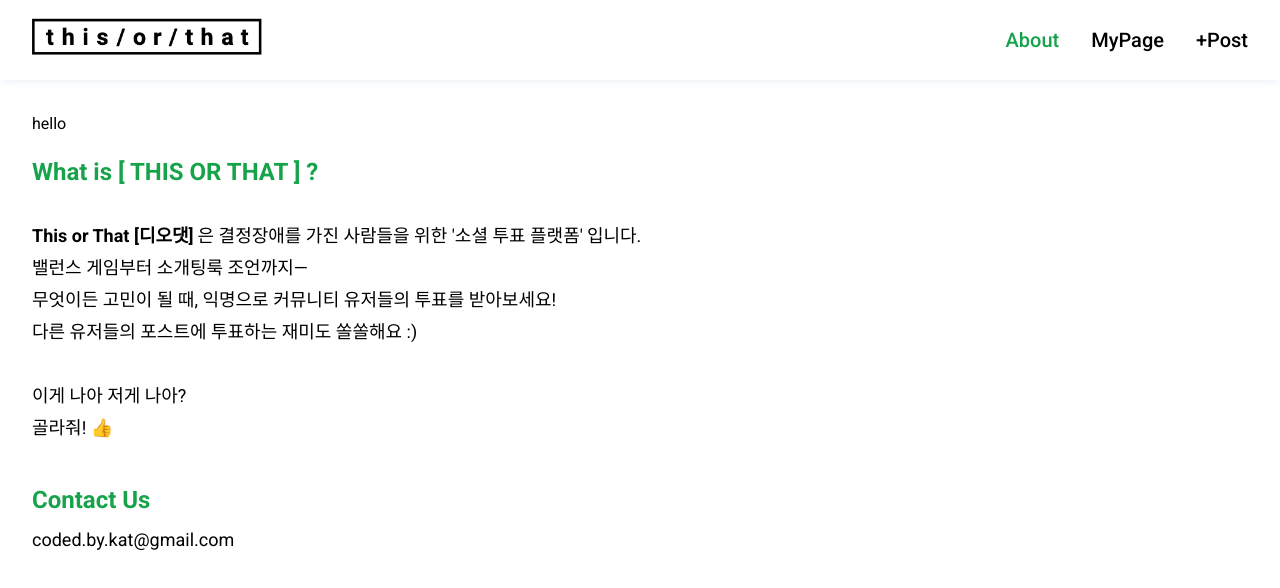
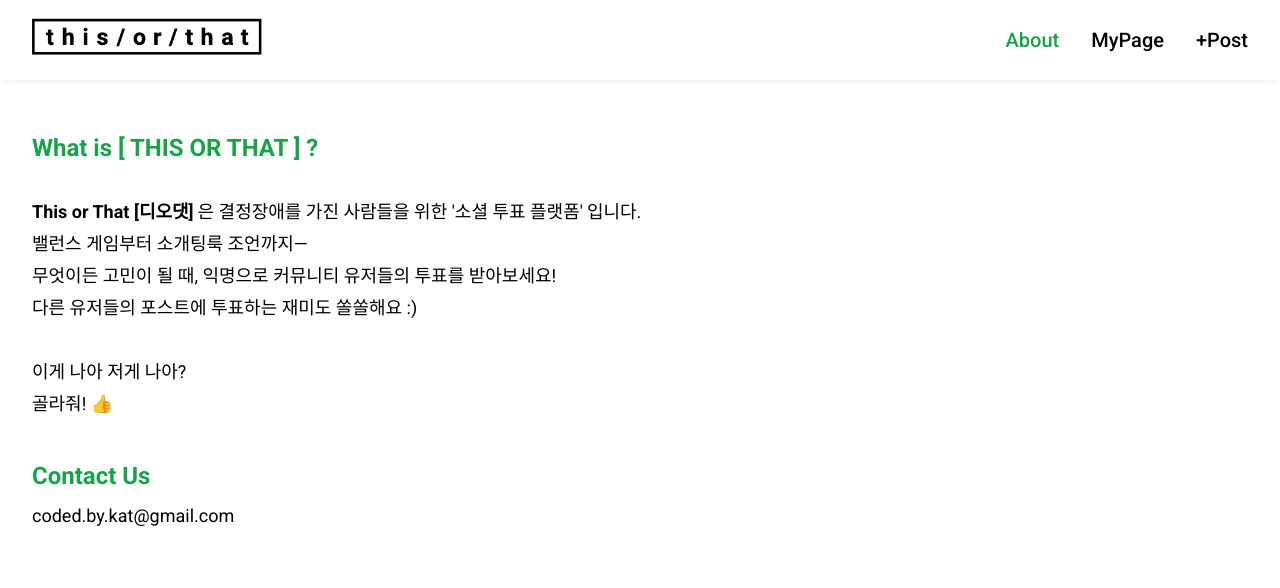
Before and after one commit to kathleenkang/this-or-that, a Next.js app: page /about in a window 1280 px wide. Shown: the top 588 px of the page. Built offline with nearby package versions, Linux system fonts and the light colour scheme.

Commit message:
deleted test code

```diff
--- a/components/Layout.tsx
+++ b/components/Layout.tsx
@@ -1,12 +1,10 @@
 import Head from "next/head";
 import Script from "next/script";
-import React, { useEffect, useState } from "react";
+import React, { useEffect } from "react";
 import Header from "./Header";
 // import ogimg from "../public/images/heroheader.png";
 
 function Layout({ children }) {
-  const [userAgent, setUserAgent] = useState("hello");
-
   useEffect(() => {
     if (
       navigator.userAgent.match(/Kakao/i) &&
@@ -84,10 +82,7 @@ function Layout({ children }) {
         </script> */}
       </Head>
       <Header />
-      <div className="px-8 py-6 max-w-7xl mx-auto md:py-8">
-        <h1>{userAgent}</h1>
-        {children}
-      </div>
+      <div className="px-8 py-6 max-w-7xl mx-auto md:py-8">{children}</div>
     </>
   );
 }
```
